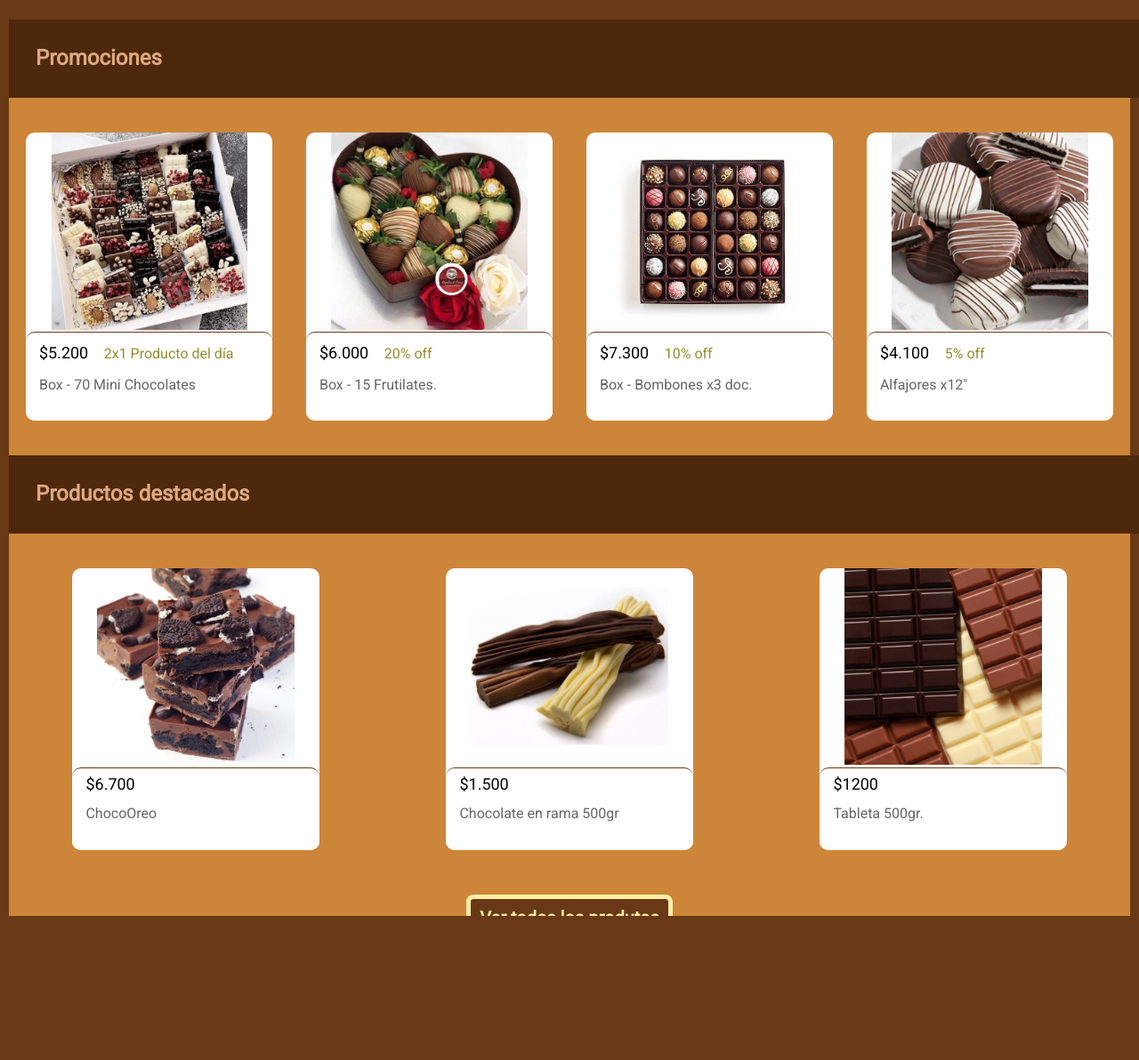
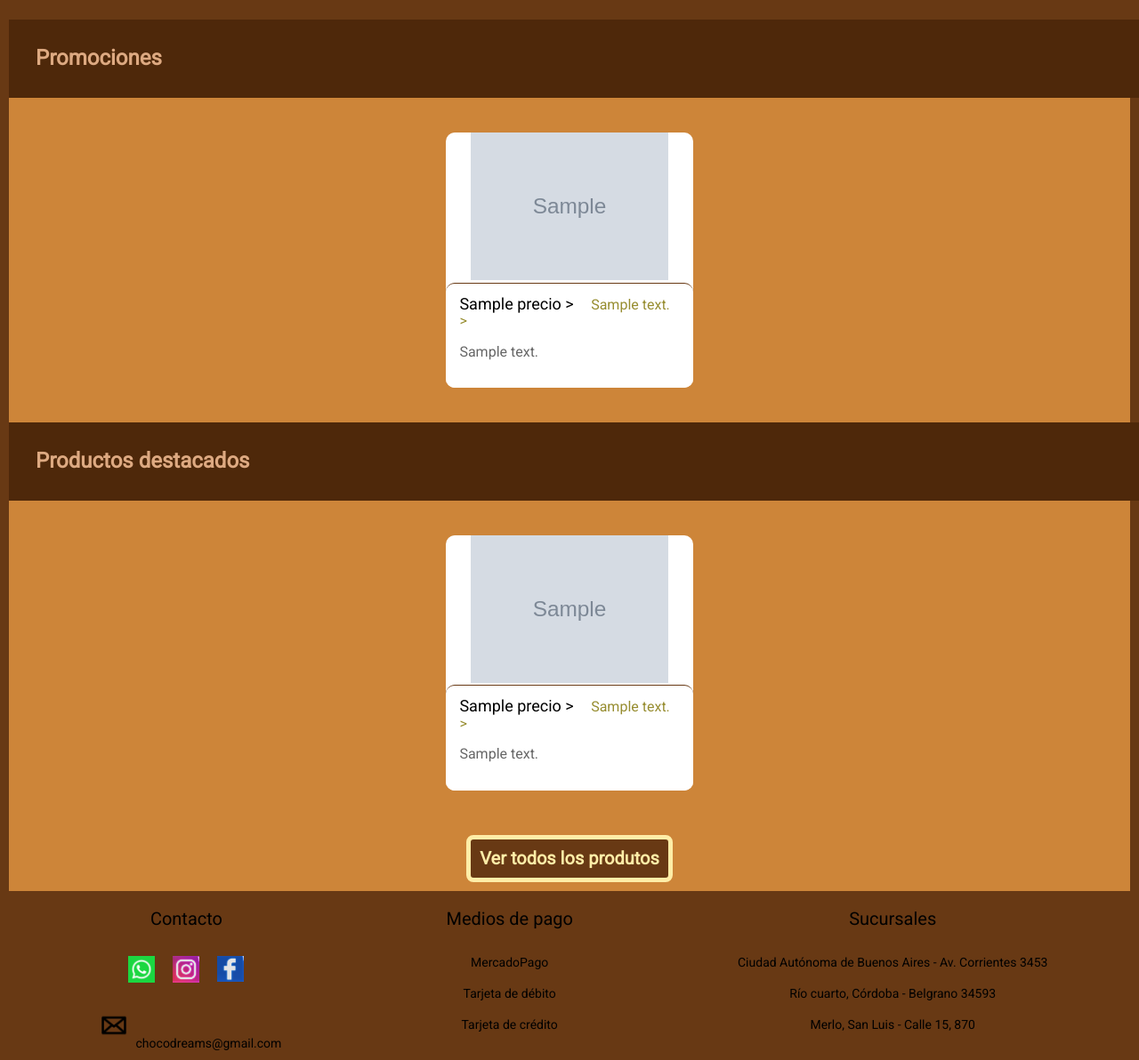
Before and after one commit to aldanamiranda/grupo9, a Node project: template src/views/home.ejs in a window 1280 px wide; the page is wider, and only the part inside the window is pictured. Shown: the part 495-1687 px from the top of that part at 89% size. Run offline with Node 20 templates, Linux system fonts and the light colour scheme; the template is opened without the code that fills it: most values are stand-ins (such as "Sample title", 1, 10 or a date in 2020); grey boxes marked "Sample" are stand-in pictures; some libraries are stand-ins or nearby versions.

Commit message:
edito ejs de home, y agrego partials en distintos .ejs

```diff
--- a/src/app.js
+++ b/src/app.js
@@ -1,6 +1,7 @@
 const express = require("express");
 const path= require('path');
-const mainRouter = require ('./routers/main.js')
+const mainRouter = require ('./routers/main.js');
+const productRouter = require ('./routers/products.js');
 
 const app = express();
 
--- a/src/controllers/mainController.js
+++ b/src/controllers/mainController.js
@@ -9,8 +9,9 @@ const mainController = {
 
     home: function (req, res) {
         const destacado = products.filter(producti=> producto.category == "destacado");
+        const promo = products.filter(producti=> producto.category == "promo");
         const noDestacado = products.filter(producto=>producto.category == "in-sale");
-            res.render('home', {destacado, noDestacado})
+            res.render('home', {destacado, noDestacado, promo})
     },
 
     search: (req, res) => {
--- a/src/views/home.ejs
+++ b/src/views/home.ejs
@@ -1,7 +1,7 @@
 <!DOCTYPE html>
 <html>
 
-    <%- include('partials/head', {title: 'Home'}) %>
+<%- include('partials/head', {title: 'Home' }) %>
 
     <body>
 
@@ -16,70 +16,50 @@
                 <section class="section-artic">
                     <p class="titular">Promociones</p4>
                     <div class="productos">
+                        <% promo.forEach(producto=> { %>
+
+
                             <article class="articulo">
-                    <img class="img-articulo" src="/images/caja chocolates.jpg" alt="imagen de promo1">
+                                <img class="img-articulo" src="/images/<%=producto.image%> " alt="imagen de promo1">
                                 <div class="producto">
-                        <p class="precio">$5.200</p>
-                        <p class="descuento"> 2x1 Producto del día</p>
-                        <p class="descripcion">Box - 70 Mini Chocolates</p>
+                                    <p class="precio">
+                                        <%= producto.precio %> >
+                                    </p>
+                                    <p class="descuento">
+                                        <%= producto.descuento %> >
+                                    </p>
+                                    <p class="descripcion">
+                                        <%= producto.descripcion %>
+                                    </p>
                                 </div>
                             </article>
 
-                <article class="articulo">
-                    <img class="img-articulo" src="/images/frutillas.jpg" alt="imagen de promo2">
-                    <div class="producto">
-                        <p class="precio">$6.000</p>
-                        <p class="descuento">20% off</p>
-                        <p class="descripcion">Box - 15 Frutilates.</p>
-                    </div>
-                </article>
-
-                <article class="articulo">
-                    <img class="img-articulo" src="/images/bomboness.jpg" alt="imagen de promo3">
-                    <div class="producto">
-                        <p class="precio">$7.300</p>
-                        <p class="descuento">10% off</p>
-                        <p class="descripcion">Box - Bombones x3 doc.</p>
-                    </div>
-                </article>
-
-                <article class="articulo">
-                    <img class="img-articulo" src="/images/alfajores.jpg" alt="imagen de promo4">
-                    <div class="producto">
-                        <p class="precio">$4.100</p>
-                        <p class="descuento">5% off</p>
-                        <p class="descripcion">Alfajores x12"</p>
-                    </div>
-                </article>
+                            <% }) %>
                     </div>
                 </section>
 
                 <section class="section-artic">
                     <p class="titular">Productos destacados</p>
                     <div class="productos">
+                        <% destacado.forEach(producto=> { %>
+
+
                             <article class="articulo">
-                    <img class="img-articulo" src="/images/chocoOreo.jpg" alt="imagen producto1">
+                                <img class="img-articulo" src="/images/<%=producto.image%> " alt="imagen de promo1">
                                 <div class="producto">
-                        <p class="precio">$6.700</p>
-                        <p class="descripcion">ChocoOreo</p>
+                                    <p class="precio">
+                                        <%= producto.precio %> >
+                                    </p>
+                                    <p class="descuento">
+                                        <%= producto.descuento %> >
+                                    </p>
+                                    <p class="descripcion">
+                                        <%= producto.descripcion %>
+                                    </p>
                                 </div>
                             </article>
 
-                <article class="articulo">
-                    <img class="img-articulo" src="/images/rama.jpg" alt="imagen de producto2">
-                    <div class="producto">
-                        <p class="precio">$1.500</p>
-                        <p class="descripcion">Chocolate en rama 500gr</p>
-                    </div>
-                </article>
-
-                <article class="articulo">
-                    <img class="img-articulo" src="/images/tableta.jpg" alt="imagen de producto3">
-                    <div class="producto">
-                        <p class="precio">$1200</p>
-                        <p class="descripcion">Tableta 500gr.</p>
-                    </div>
-                </article>
+                            <% }) %>
                     </div>
                 </section>
 
@@ -88,40 +68,8 @@
                 </div>
             </main>
 
-    <footer>
-        <section class="contactos-footer">
-            <p class="subtitulo-footer">Contacto</p>
-            <ul class="redes">
-                <li><a href="#"> <img class="red" src="/images/wsp.png" alt="whatsapp"></a></li>
-                <li><a href="#"> <img class="red" src="/images/inst.jpg" alt="instagram"></a></li>
-                <li><a href="#"> <img class="red" src="/images/face.jpg" alt="facebook"></a></li>
-            </ul>
-            <ul class="contactos">
-                <li class="contacto"> <img class="red" src="/images/mail.png" alt="mail">chocodreams@gmail.com</li>
-                <li class="contacto"> <img class="red" src="/images/tel.png" alt="telefono">11-2832-4923</li>
-            </ul>
-        </section>
-
-        <section class="mediosDePago-footer">
-            <p class="subtitulo-footer">Medios de pago</p>
-            <ul class="mediosDePago">
-            <li>MercadoPago</li>
-            <li>Tarjeta de débito</li>
-            <li>Tarjeta de crédito</li>
-        </ul>
-        </section>
-        <section class="sucursales-footer">
-            <p class="subtitulo-footer">Sucursales</p>
-            <ul class="sucursales">
-            <li>Ciudad Autónoma de Buenos Aires - Av. Corrientes 3453</li>
-            <li>Río cuarto, Córdoba - Belgrano 34593</li>
-            <li>Merlo, San Luis - Calle 15, 870</li>
-        </ul>
-        </section>
-    </footer>
-    <section class="sec-copyright">
-        <p class="copyright">Copyright © 2008-2022 ChocolateDreams S.R.L.</p>
-    </section>
+            <%- include('partials/footer') %>
+                <!-- /footer -->
     </body>
 
 </html>
```
Lines whose indentation alone changed are shown as unchanged.
